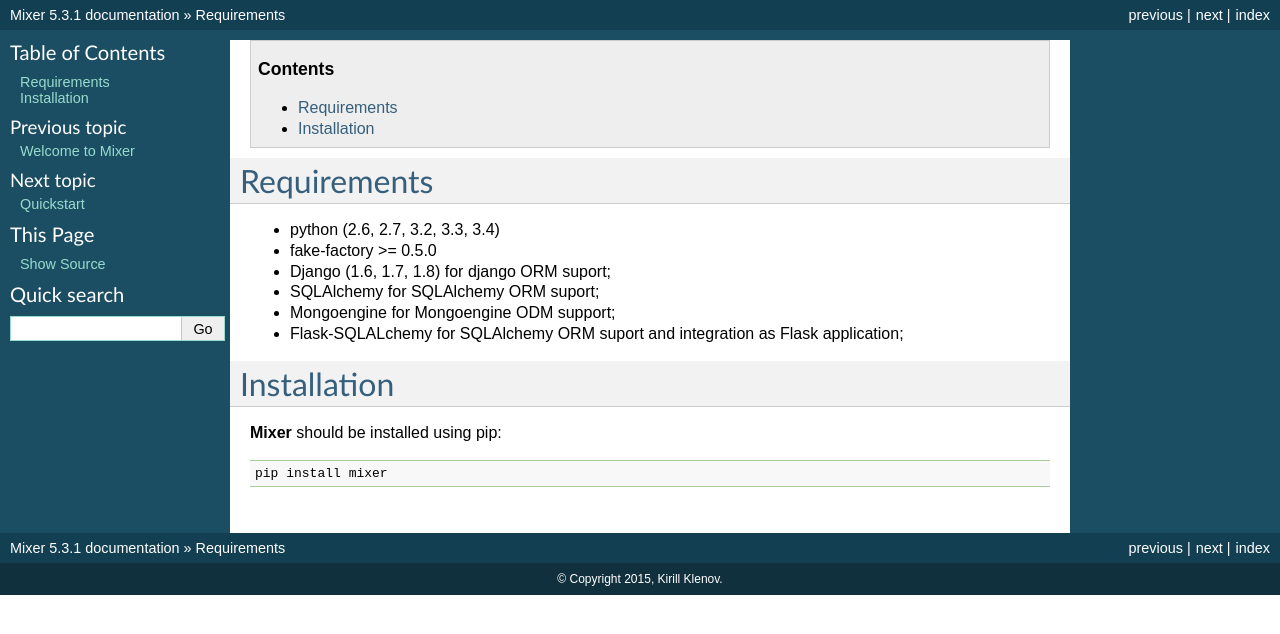
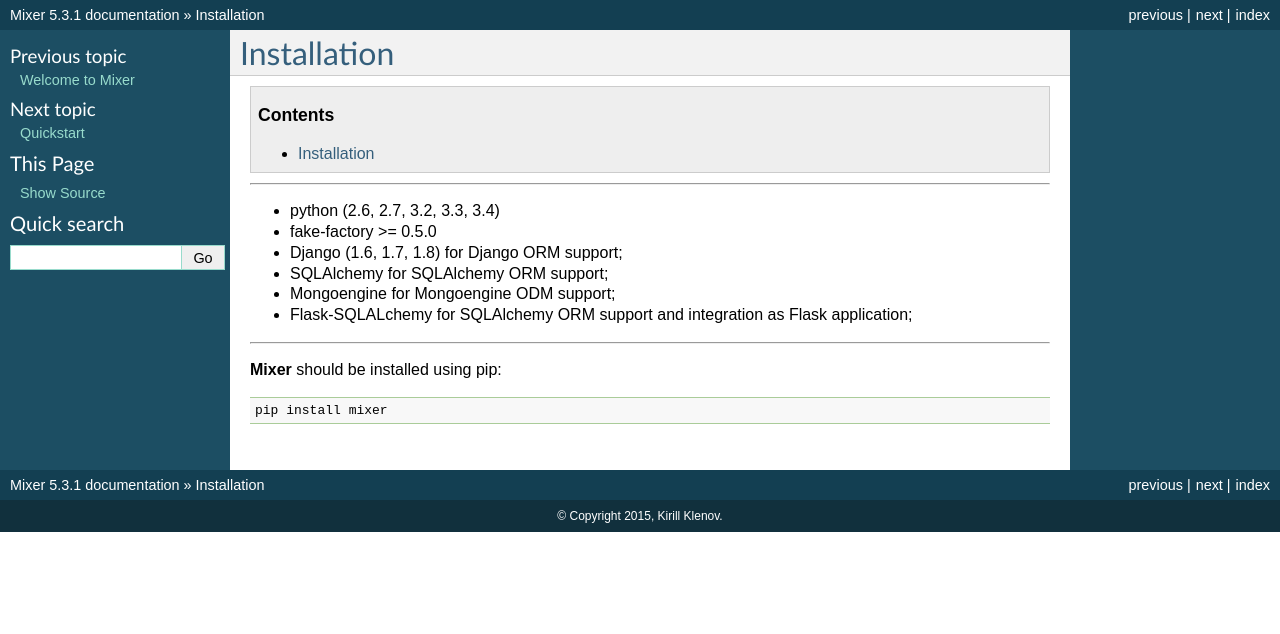
Before and after one commit to klen/mixer, a Sphinx documentation site: the page built from docs/installation.rst, in a window 1280 px wide. Shown: the top 634 px of the page. Built offline with Sphinx 7.4.7, drawn with Linux system fonts in a browser that asks for light colours.

Commit message:
Try to fix README.

```diff
--- a/README.rst
+++ b/README.rst
@@ -39,10 +39,6 @@ Mixer supports:
     :target: https://pypi.python.org/pypi/mixer
     :alt: License
 
-.. image:: http://img.shields.io/gratipay/klen.svg?style=flat-square
-    :target: https://www.gratipay.com/klen/
-    :alt: Donate
-
 
 .. _documentation:
 
@@ -58,20 +54,16 @@ documentation enhancements and/or fixes are awesome and most welcome.**
 .. contents::
 
 
-.. _requirements:
-
 Requirements
 =============
 
 - python (2.6, 2.7, 3.2, 3.3, 3.4)
 - fake-factory >= 0.5.0
-- Django (1.6, 1.7, 1.8) for django ORM suport;
-- SQLAlchemy for SQLAlchemy ORM suport;
+- Django (1.6, 1.7, 1.8) for Django ORM support;
+- SQLAlchemy for SQLAlchemy ORM support;
 - Mongoengine for Mongoengine ODM support;
-- Flask-SQLALchemy for SQLAlchemy ORM suport and integration as Flask application;
+- Flask-SQLALchemy for SQLAlchemy ORM support and integration as Flask application;
 
-
-.. _installation:
 
 Installation
 =============
@@ -276,7 +266,7 @@ Quick example: ::
         test = mixer.blend(Test)
         test.name == 'Just John'
 
-Also you can make your own factory for field types: ::
+Also, you can make your own factory for field types: ::
 
     from mixer.backend.django import Mixer, GenFactory
 
--- a/docs/installation.rst
+++ b/docs/installation.rst
@@ -1,17 +1,20 @@
+Installation
+============
+
 .. contents::
 
 .. == requirements ==
 .. _requirements:
 .. include:: ../README.rst
-    :start-after: .. _requirements:
-    :end-before: .. _installation:
+    :start-after: Requirements
+    :end-before: Installation
 
 
 .. == installation ==
 .. _installation:
 .. include:: ../README.rst
-    :start-after: .. _installation:
-    :end-before: .. _usage:
+    :start-after: Installation
+    :end-before: Usage
 
 
 .. == links ==
```
Also changed, not shown: other parts of README.rst (+12 -22 lines), docs/index.rst (+4 -4 lines).
